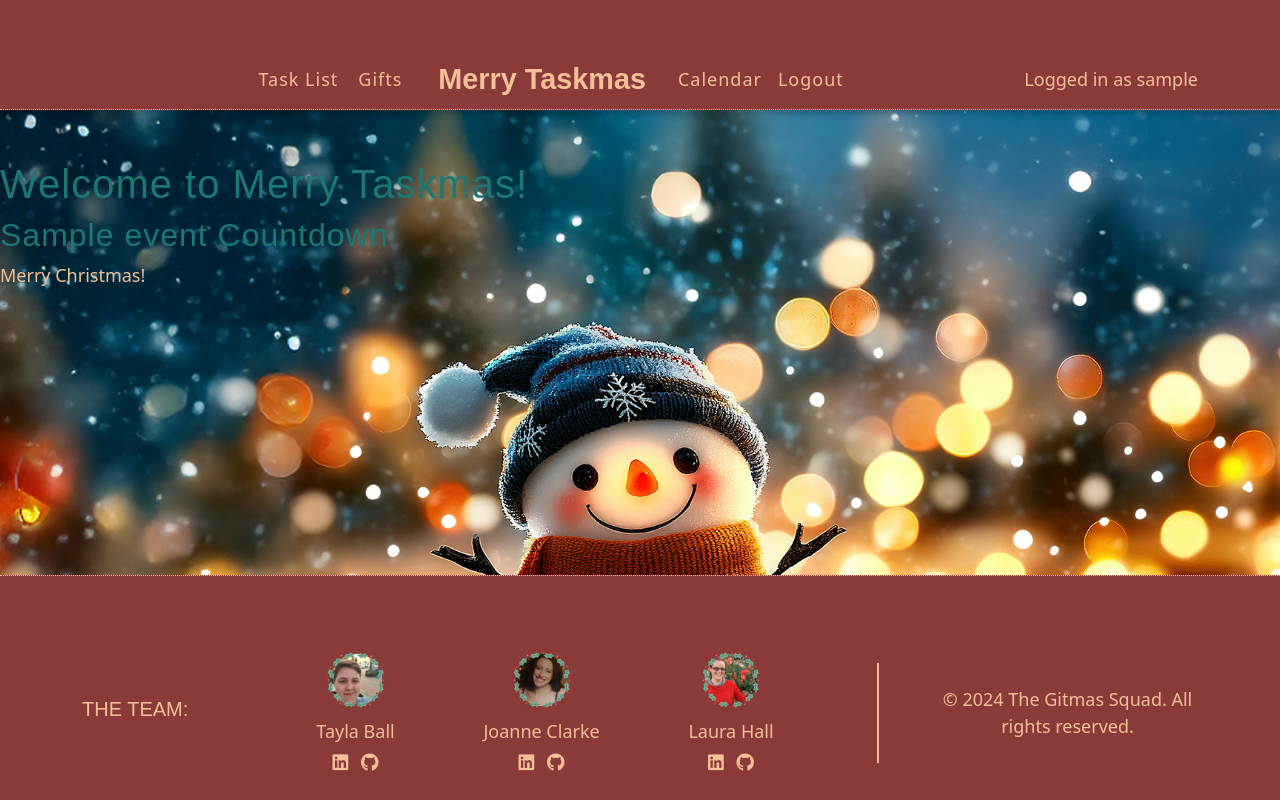
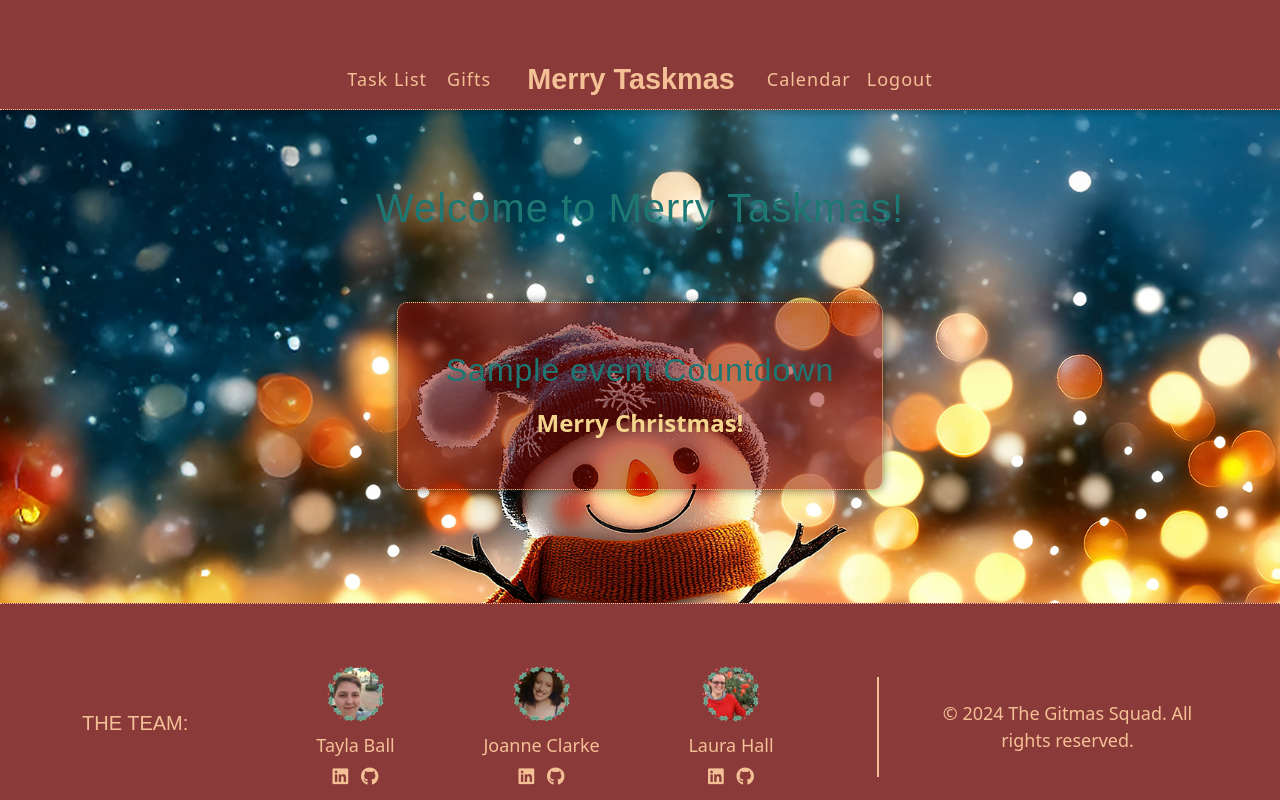
Before and after one commit to TaylaJBall/merrytaskmas, a Django app: page /index/ in a window 1280 px wide. Run offline with Django 4.2, Linux system fonts and the light colour scheme; a user stored in the database is signed in; tables that the repository leaves empty hold one stand-in row (values such as "Sample post"); some web fonts are replaced.

Commit message:
Add: login requirement for index.html, styling for countdown

```diff
--- a/home/views.py
+++ b/home/views.py
@@ -1,9 +1,11 @@
+from django.contrib.auth.mixins import LoginRequiredMixin
 from django.shortcuts import render
 from django.utils import timezone
 from django.views.generic import TemplateView
 from .models import Event
 
-class HomePage(TemplateView):
+
+class HomePage(LoginRequiredMixin, TemplateView):
     template_name = 'index.html'
 
     def get_context_data(self, **kwargs):
--- a/static/css/style.css
+++ b/static/css/style.css
@@ -60,7 +60,7 @@ p {
     z-index: 1000;
     width: 100%;
     border-bottom: 1px dotted var(--text-color);
-    box-shadow: 0px 4px 6px rgba(0, 0, 0, 0.2); /* Subtle shadow */
+    box-shadow: 0px 4px 6px rgba(0, 0, 0, 0.2);
     z-index: 1000;
 
 }
@@ -119,17 +119,16 @@ p {
 }
 
 .red-box {
-    background: rgba(141, 8, 1, 0.5); /* Transparent red */
+    background: rgba(141, 8, 1, 0.5);
     color: #f4d58d;
     padding: 20px;
     border-radius: 10px;
     border: 1px dotted #f4d58d;
     box-shadow: 0 0 10px rgba(0, 0, 0, 0.5);
-    z-index: 10; /* Ensure visibility */
-    margin-top: 20px; /* Adjust spacing */
-    max-width: 100%; /* Ensure it doesn't overflow */
+    z-index: 10;
+    margin-top: 20px;
+    max-width: 100%;
 }
-
 
 .red-box .login {
     display: flex;
@@ -158,6 +157,9 @@ p {
     position: relative;
     height: 100vh;
 }
+
+/* --------Christmas Countdown--------- */
+
 
 /*------- Footer ---------- */
 footer {
--- a/templates/base.html
+++ b/templates/base.html
@@ -40,7 +40,7 @@
     <nav class="navbar navbar-expand-md">
         <div class="container">
             <!-- Title on Mobile and Tablet -->
-            <a class="navbar-brand d-md-none" href="#">
+            <a class="navbar-brand d-md-none" href="{% url 'index' %}">
                 Merry Taskmas
             </a>
 
@@ -75,15 +75,6 @@
                         <a class="nav-link" href="{% url 'account_logout' %}">Logout</a>
                     </li>
                 </ul>
-
-                <!-- Logged in Status -->
-                <span class="user-text d-none d-md-block ms-1">
-                    {% if user.is_authenticated %}
-                    Logged in as {{ user }}
-                    {% else %}
-                    Not logged in
-                    {% endif %}
-                </span>
             </div>
         </div>
     </nav>
@@ -112,7 +103,7 @@
 
     <div class="b-example-divider mt-4"></div>
 
-    <footer class="py-4">
+    <footer>
         <div class="container">
             <div class="row align-items-center">
                 <!-- "The Team" Label -->
@@ -177,8 +168,6 @@
         </div>
     </footer>
 
-
-    </div>
     <!-- scripts -->
     <script src="https://cdn.jsdelivr.net/npm/bootstrap@5.0.1/dist/js/bootstrap.bundle.min.js"
         integrity="sha384-gtEjrD/SeCtmISkJkNUaaKMoLD0//ElJ19smozuHV6z3Iehds+3Ulb9Bn9Plx0x4" crossorigin="anonymous">
--- a/templates/index.html
+++ b/templates/index.html
@@ -4,13 +4,24 @@
 
 {% block content %}
 <main>
-    <h1>Welcome to Merry Taskmas!</h1>
+    <h1 class="text-center my-4">Welcome to Merry Taskmas!</h1>
 
     {% if event %}
-        <h2>{{ event.name }} Countdown</h2>
-        <div id="countdown" data-target-date="{{ event.event_date|date:'c' }}"></div>
+        <div class="container d-flex justify-content-center align-items-center">
+            <div class="red-box p-5 text-center">
+                <h2 class="mb-3">{{ event.name }} Countdown</h2>
+                <div id="countdown"
+                     data-target-date="{{ event.event_date|date:'c' }}"
+                     class="fs-4 fw-bold">
+                </div>
+            </div>
+        </div>
     {% else %}
-        <p>No event scheduled yet!</p>
+        <div class="container d-flex justify-content-center align-items-center">
+            <div class="red-box p-5 text-center">
+                <p class="fs-5 fw-bold mb-0">No event scheduled yet!</p>
+            </div>
+        </div>
     {% endif %}
 </main>
 
```
